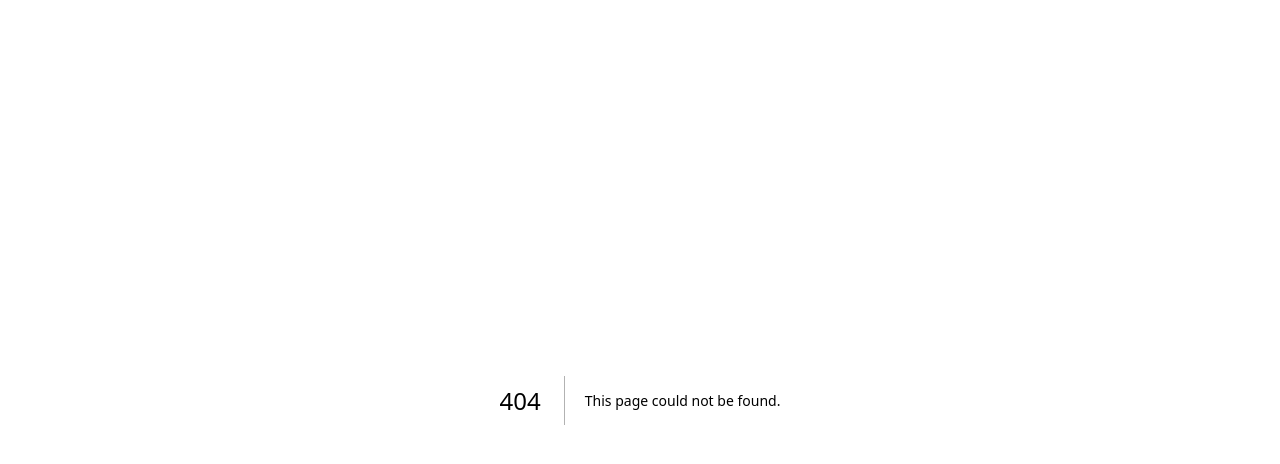
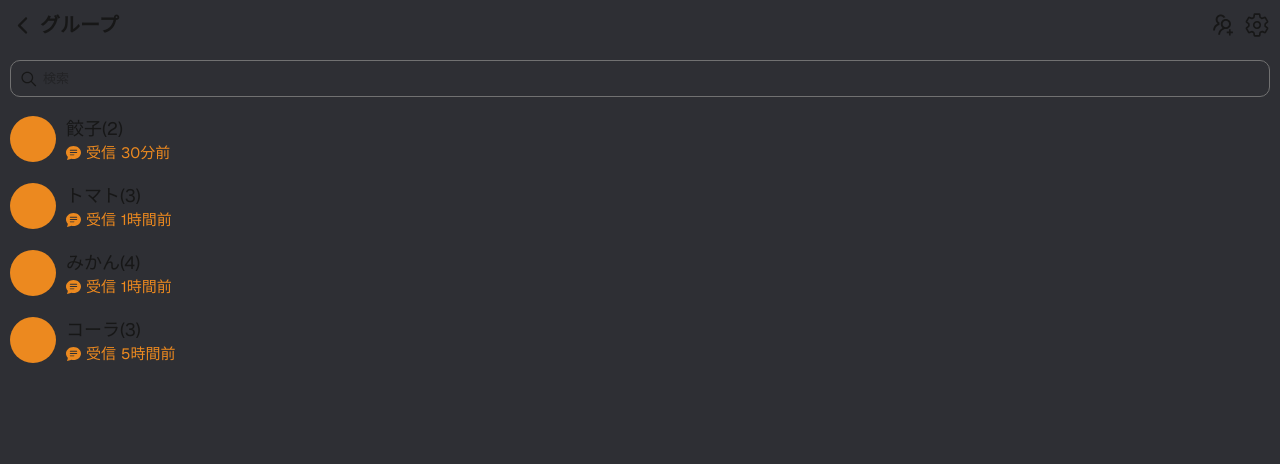
Before and after one commit to hakyukawa/frist_chat_next, a Next.js app in the folder hakyukawa-next/: page /groupList in a window 1280 px wide. Before the commit this address had no page. Shown: the top 464 px of the page. Built offline with nearby package versions, Linux system fonts and the light colour scheme.

Commit message:
[feature]グループリストページの追加

```diff
--- /dev/null
+++ b/hakyukawa-next/src/app/groupList/page.tsx
@@ -0,0 +1,50 @@
+import Header from "@/components/common/Header";
+import Group from "@/components/common/Group";
+import Search from "@/components/common/Search";
+
+export default function groupList() {
+    const GroupArray = [
+        {
+            id: 1,
+            GroupMember: ["user1", "user2"],
+            GroupName: "餃子",
+            LastMessageTime: 30,
+        },
+        {
+            id: 2,
+            GroupMember: ["user3", "user4", "user5"],
+            GroupName: "トマト",
+            LastMessageTime: 60,
+        },
+        {
+            id: 3,
+            GroupMember: ["user6", "user7", "user8", "user9"],
+            GroupName: "みかん",
+            LastMessageTime: 90,
+        },
+        {
+            id: 4,
+            GroupMember: ["user10", "user11", "user12"],
+            GroupName: "コーラ",
+            LastMessageTime: 300,
+        },
+    ];
+
+    return (
+        <>
+            <Header backPage backPageLink="/home" backPageText="グループ" addGroup setting />
+            <div className="p-4">
+                <Search />
+                {GroupArray.map((group) => (
+                    <Group
+                        key={group.id}
+                        type="group"
+                        Name={group.GroupName}
+                        NumberOfPerson={group.GroupMember.length}
+                        LastMessageTime={group.LastMessageTime}
+                    />
+                ))}
+            </div>
+        </>
+    );
+}
```
